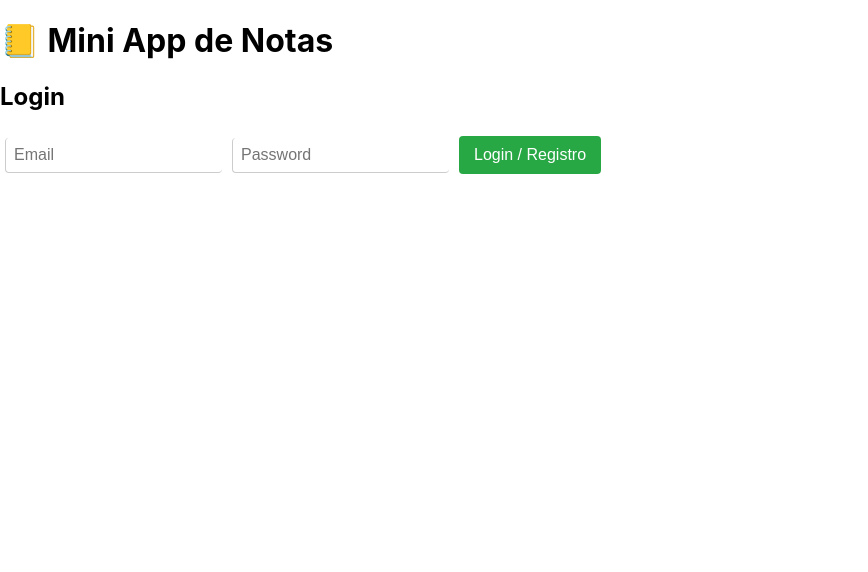
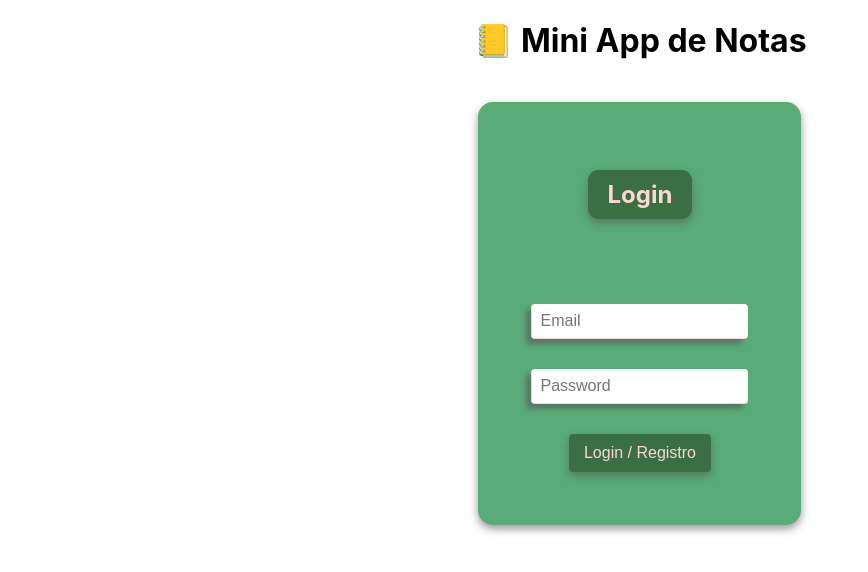
Before and after one commit to nicolasCa-sen/Tallerfirebase, a React (Create React App) app: page / in a window 1280 px wide. Shown: the top 572 px of the page, without its empty margins (0-868 px from the left). Built offline with nearby package versions, Linux system fonts and the light colour scheme; no server answers.

Commit message:
estilillos

```diff
--- a/src/components/Notas.js
+++ b/src/components/Notas.js
@@ -34,7 +34,7 @@ function Notas({ user }) {
   };
 
   return (
-    <div>
+    <div className="notas-container">
       <h2>Mis Notas</h2>
       <input value={texto} onChange={(e) => setTexto(e.target.value)} />
       <button onClick={agregarNota}>Agregar</button>
--- a/src/components/login.js
+++ b/src/components/login.js
@@ -18,7 +18,7 @@ function Login({ setUser }) {
   };
 
   return (
-    <div>
+    <div className="notas-container">
       <h2>Login</h2>
       <input type="email" placeholder="Email" onChange={(e) => setEmail(e.target.value)} />
       <input type="password" placeholder="Password" onChange={(e) => setPassword(e.target.value)} />
--- a/src/index.css
+++ b/src/index.css
@@ -12,25 +12,56 @@ code {
     monospace;
 }
 
+div {
+  display: flex;
+  gap: 20px;
+  flex-direction: column;
+  align-items: center;
+}
+
+.notas-container {
+  background-color: #59AC77;
+  padding: 3rem;
+  border-radius: 15px;
+  box-shadow: 0 4px 8px #5559;
+}
+
+h2 {
+  color: #FFD5D5;
+  margin-bottom: 60px;
+  font-size: 24px;
+  background-color: #3A6F43;
+  padding: 10px 20px;
+  border-radius: 10px;
+  box-shadow: 0 4px 8px #5559;
+}
+
 input {
   margin: 5px;
   padding: 8px;
-  border: 1px solid #ccc;
+  border: 1px solid #FFD5D5;
   border-radius: 4px;
   font-size: 16px;
   width: 200px;
   border-top: none;
   border-right: none;
-  drop-shadow: 0 4px 6px rgba(0, 0, 0, 0.1);
+  box-shadow: -5px 5px 5px #5559;
+  outline: none;
+  color: #3A6F43;
+}
+
+li {
+    list-style: none;
 }
 
 button {
   margin: 5px;
   padding: 10px 15px;
-  background-color: #28a745;
-  color: white;
+  background-color: #3A6F43;
+  color: #FFD5D5;
   border: none;
   border-radius: 4px;
   cursor: pointer;
   font-size: 16px;
+  box-shadow: 0 4px 8px #5559;
 }
```
